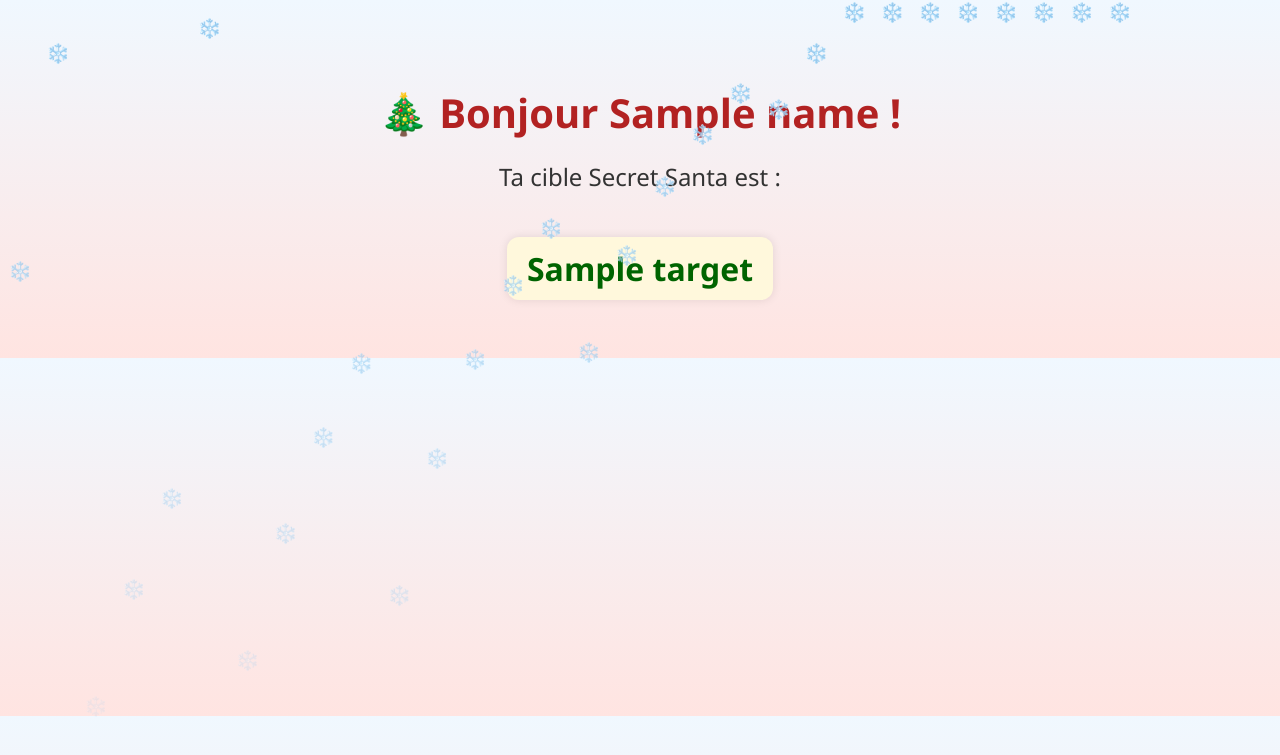
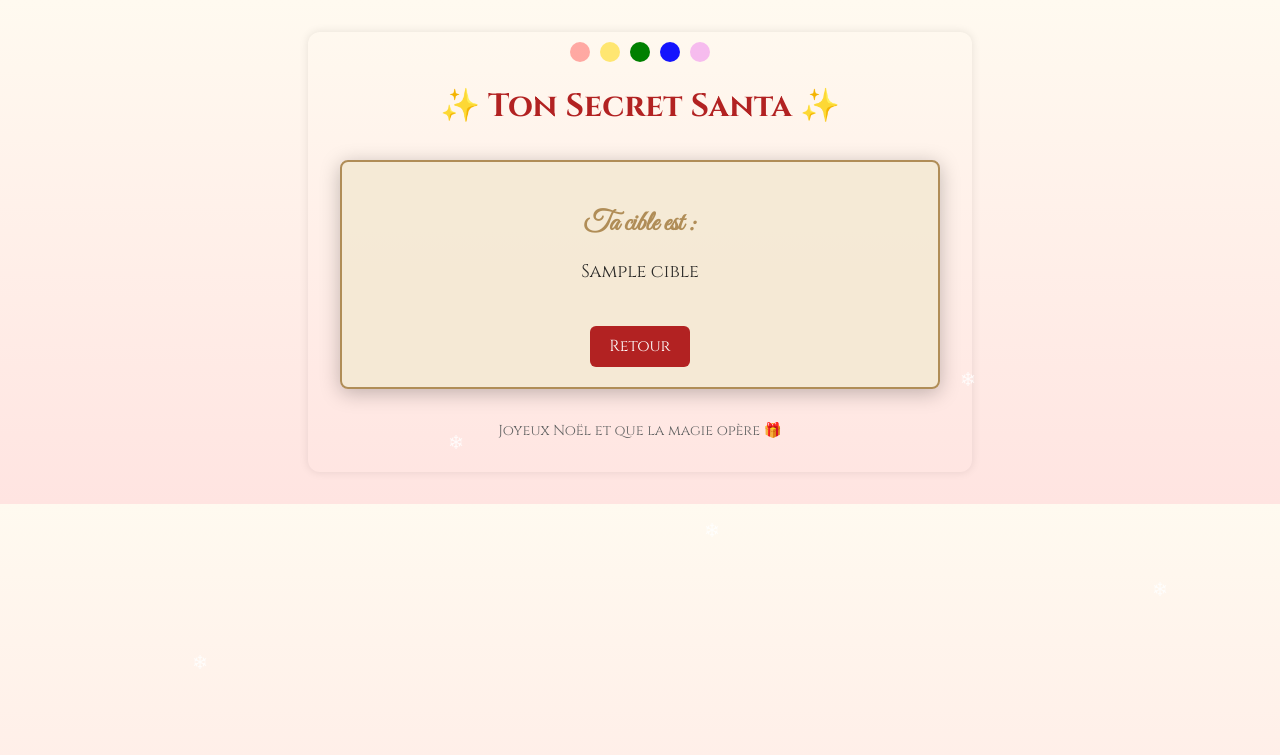
Before and after one commit to Azhurion-ctrl/secret-santa, a Flask app: template templates/result.html in a window 1280 px wide. Shown: the top 755 px of the page. Run offline with Flask 3, Linux system fonts and the light colour scheme; the template is opened without the code that fills it: most values are stand-ins (such as "Sample title", 1, 10 or a date in 2020).

Commit message:
Modification Site

```diff
--- a/templates/result.html
+++ b/templates/result.html
@@ -1,68 +1,139 @@
-<!DOCTYPE html>
+<!doctype html>
 <html lang="fr">
 <head>
-  <meta charset="UTF-8">
-  <title>🎁 Secret Santa</title>
+  <meta charset="utf-8">
+  <title>🎄 Secret Santa 🎁</title>
+  <link href="https://fonts.googleapis.com/css2?family=Cinzel:wght@400;700&family=Great+Vibes&display=swap" rel="stylesheet">
   <style>
     body {
-      background: linear-gradient(to bottom, #f0f8ff, #ffe4e1);
-      font-family: 'Segoe UI', sans-serif;
-      text-align: center;
-      padding: 50px;
-      color: #333;
+      font-family: 'Cinzel', serif;
+      background: linear-gradient(to bottom, #fffaf0, #ffe4e1);
+      max-width: 600px;
+      margin: 2rem auto;
+      padding: 2rem;
+      border-radius: 12px;
+      box-shadow: 0 0 10px rgba(0,0,0,0.1);
       position: relative;
       overflow: hidden;
     }
-
     h1 {
-      font-size: 2.5em;
+      text-align: center;
+      font-size: 2rem;
       color: #b22222;
-      margin-bottom: 20px;
+      margin-bottom: 2rem;
+    }
+    .result-box {
+      background: rgba(244, 233, 211, 0.85);
+      border: 2px solid #b08d57;
+      border-radius: 8px;
+      padding: 20px;
+      text-align: center;
+      box-shadow: 0 4px 20px rgba(0,0,0,0.25);
+    }
+    .result-box h2 {
+      font-family: 'Great Vibes', cursive;
+      font-size: 28px;
+      color: #b08d57;
+      margin-bottom: 1rem;
+    }
+    .result-box p {
+      font-family: 'Cinzel', serif;
+      font-size: 18px;
+      color: #2b2a28;
+    }
+    button {
+      margin-top: 1.5rem;
+      background-color: #b22222;
+      color: white;
+      padding: 0.6rem 1.2rem;
+      border: none;
+      border-radius: 6px;
+      font-size: 1rem;
+      cursor: pointer;
+      transition: 0.3s;
+      font-family: 'Cinzel', serif;
+    }
+    button:hover {
+      background-color: #8b0000;
+    }
+    .footer {
+      text-align: center;
+      font-size: 0.9rem;
+      color: #666;
+      margin-top: 2rem;
+      font-family: 'Cinzel', serif;
     }
 
-    p {
-      font-size: 1.5em;
-      margin-top: 10px;
+    /* 🎀 Guirlande animée */
+    .guirlande {
+      position: absolute;
+      top: 0;
+      left: 0;
+      width: 100%;
+      height: 50px;
+      display: flex;
+      justify-content: center;
+      gap: 10px;
+      padding-top: 10px;
+      z-index: 10;
+    }
+    .bulb {
+      width: 20px;
+      height: 20px;
+      border-radius: 50%;
+      animation: blink 1.5s infinite;
+    }
+    .bulb:nth-child(1) { background: red; animation-delay: 0s; }
+    .bulb:nth-child(2) { background: gold; animation-delay: 0.3s; }
+    .bulb:nth-child(3) { background: green; animation-delay: 0.6s; }
+    .bulb:nth-child(4) { background: blue; animation-delay: 0.9s; }
+    .bulb:nth-child(5) { background: violet; animation-delay: 1.2s; }
+
+    @keyframes blink {
+      50% { opacity: 0.3; }
     }
 
-    .target {
-      font-size: 2em;
-      font-weight: bold;
-      color: #006400;
-      background: #fff8dc;
-      padding: 10px 20px;
-      border-radius: 12px;
-      display: inline-block;
-      margin-top: 20px;
-      box-shadow: 0 0 10px rgba(0,0,0,0.1);
+    /* ❄️ Flocons de neige */
+    .snowflake {
+      position: fixed;
+      top: -10px;
+      color: white;
+      font-size: 1.2rem;
+      opacity: 0.8;
+      animation: fall linear infinite;
+      pointer-events: none;
     }
-
-    .snowflake {
-      position: absolute;
-      top: -10px;
-      font-size: 1.2em;
-      color: #add8e6;
-      animation: fall linear infinite;
-    }
-
     @keyframes fall {
-      0% { top: -10px; opacity: 1; }
-      100% { top: 100vh; opacity: 0; }
+      0% { transform: translateY(0); }
+      100% { transform: translateY(100vh); }
     }
   </style>
 </head>
 <body>
-  <h1>🎄 Bonjour {{ name }} !</h1>
-  <p>Ta cible Secret Santa est :</p>
-  <div class="target">{{ target }}</div>
+  <!-- 🎀 Guirlande -->
+  <div class="guirlande">
+    <div class="bulb"></div>
+    <div class="bulb"></div>
+    <div class="bulb"></div>
+    <div class="bulb"></div>
+    <div class="bulb"></div>
+  </div>
 
-  <!-- Flocons animés -->
-  {% for i in range(30) %}
-    <div class="snowflake" style="
-      left: {{ loop.index0 * 3 }}%;
-      animation-duration: {{ 5 + loop.index0 % 5 }}s;
-      animation-delay: {{ loop.index0 * 0.3 }}s;
-    ">❄️</div>
-  {% endfor %}
+  <!-- ❄️ Flocons -->
+  <div class="snowflake" style="left: 15%; animation-duration: 8s;">❄</div>
+  <div class="snowflake" style="left: 35%; animation-duration: 12s;">❄</div>
+  <div class="snowflake" style="left: 55%; animation-duration: 10s;">❄</div>
+  <div class="snowflake" style="left: 75%; animation-duration: 14s;">❄</div>
+  <div class="snowflake" style="left: 90%; animation-duration: 9s;">❄</div>
+
+  <h1>✨ Ton Secret Santa ✨</h1>
+  <div class="result-box">
+    <h2>Ta cible est :</h2>
+    <p>{{ cible }}</p>
+    <button onclick="window.location.href='/'">Retour</button>
+  </div>
+  <div class="footer">
+    Joyeux Noël et que la magie opère 🎁
+  </div>
 </body>
 </html>
```
Also changed, not shown: templates/form.html (+44 -62 lines).
